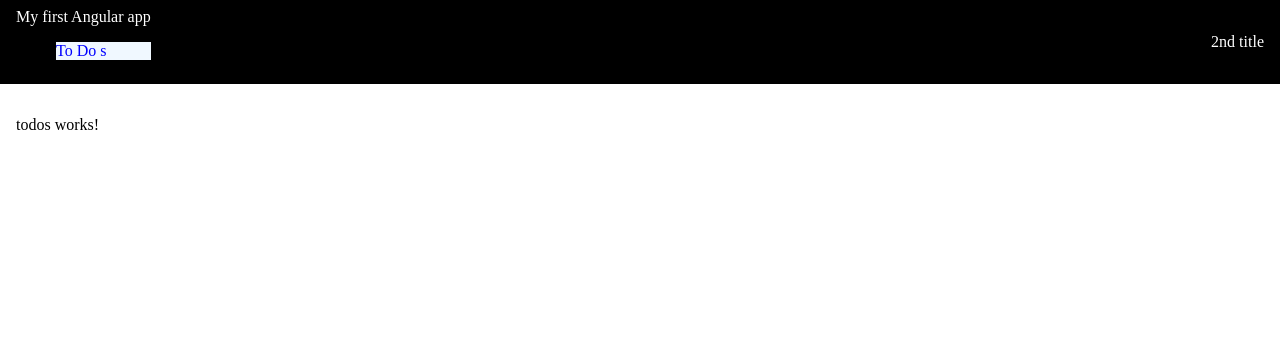
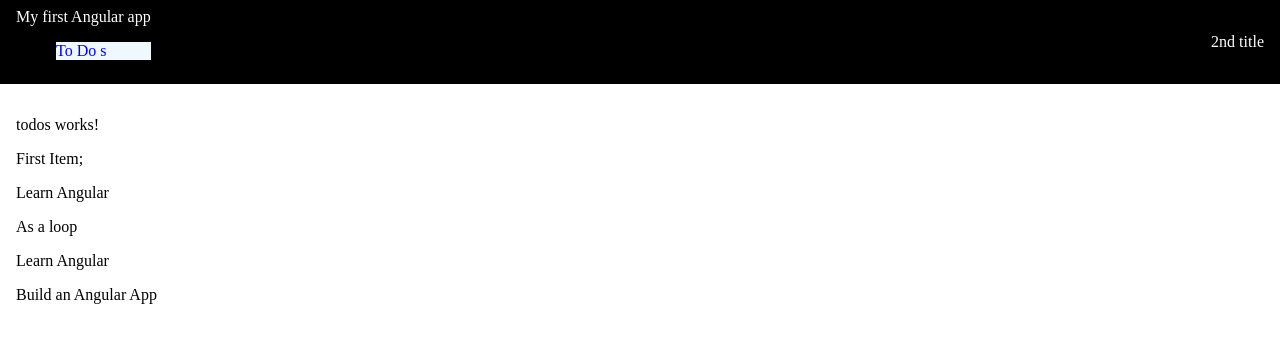
Before and after one commit to Dinuk-A/Angular101, an Angular app: page /todos in a window 1280 px wide. Shown: the top 342 px of the page. Built offline with nearby package versions, Linux system fonts and the light colour scheme.

Commit message:
angular service lesson completed with todo for loop

```diff
--- a/src/app/model/todo.type.ts
+++ b/src/app/model/todo.type.ts
@@ -1,6 +1,6 @@
 //this is manually created file
 
-export type Todo = {
+export type TodoModel = {
     userId: number;
     completed: boolean;
     title: string;
--- a/src/app/services/todos.service.ts
+++ b/src/app/services/todos.service.ts
@@ -1,5 +1,5 @@
 import { Injectable } from '@angular/core';
-import { Todo } from '../model/todo.type';
+import { TodoModel } from '../model/todo.type';
 
 /*following code means this service will be available and can be
 accessed throughout the application in any component or other service.
@@ -13,7 +13,7 @@ if we want this inside only specific module > remove following code and add this
 export class TodosService {
 
   // defining an array of Todo type
-  todoItems: Array<Todo> = [
+  todoItems: Array<TodoModel> = [
 
     {
       id: 0,
--- a/src/app/todos/todos.html
+++ b/src/app/todos/todos.html
@@ -1 +1,13 @@
 <p>todos works!</p>
+
+<label for="">First Item; </label>
+<p>{{todoItemsSignal()[0].title}}</p>
+
+<!-- run a loop with angular in built for method -->
+<label for="">As a loop</label>
+@for (todo of todoItemsSignal(); track todo.id) {
+    <p>{{todo.title}}</p>
+}
+
+<!-- originally tracking $index (track $index) (the unique thing for all loop items)  -->
+<!-- but we also can track by todo's id -->
--- a/src/app/todos/todos.ts
+++ b/src/app/todos/todos.ts
@@ -1,5 +1,6 @@
-import { Component, inject, OnInit } from '@angular/core';
+import { Component, inject, OnInit, signal } from '@angular/core';
 import { TodosService } from '../services/todos.service';
+import { TodoModel } from '../model/todo.type';
 
 @Component({
   selector: 'app-todos',
@@ -12,11 +13,16 @@ export class Todos implements OnInit {
   // INJECT THE TODO SERVICE
   todo_service = inject(TodosService);
 
+  // displaying items using signals
+  //initially an empty array
+  todoItemsSignal = signal<Array<TodoModel>>([])
+
   // this is a lifecycle hook
   // this allows to have a function which runs when the component is initiated
   // === rendered, only 1st time, not rerendered
   ngOnInit(): void {
     console.log(this.todo_service.todoItems);
+    this.todoItemsSignal.set(this.todo_service.todoItems);
 
   }
 
```
